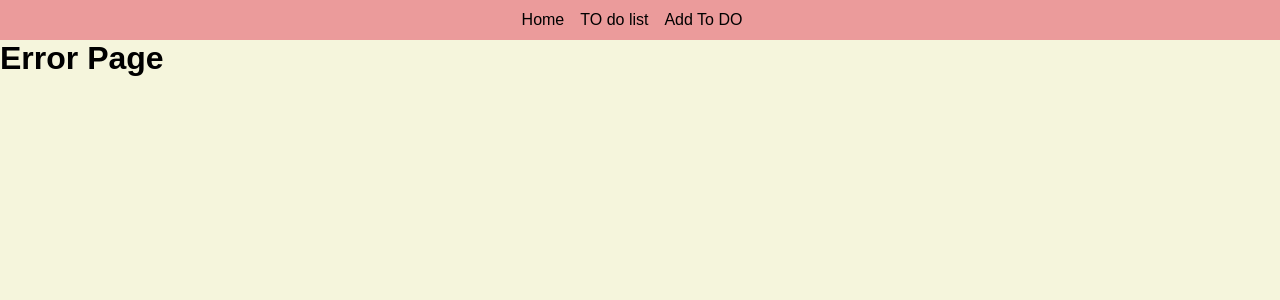
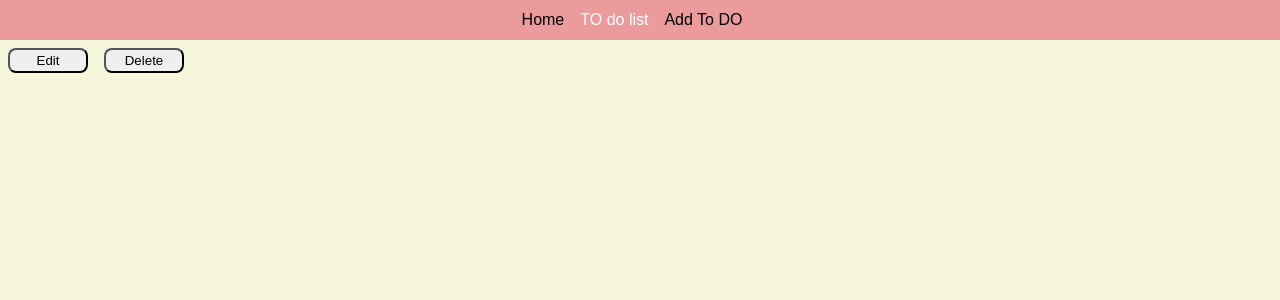
Before and after one commit to Imran-2022/MERN-TODO-APP, a React (Create React App) app: page /show-todo in a window 1280 px wide. Shown: the top 300 px of the page. Built offline with nearby package versions, Linux system fonts and the light colour scheme.

Commit message:
todo structure

```diff
--- a/src/features/to-do/AddTodo.js
+++ b/src/features/to-do/AddTodo.js
@@ -1,9 +1,15 @@
 import React from 'react';
+import { useNavigate } from "react-router-dom";
 
 const AddTodo = () => {
+    const navigate = useNavigate();
+    const handleAddTodo=()=>{
+        alert("Added")
+        navigate("/show-todo", { replace: true });
+    }
     return (
         <div>
-            <p>add Todo</p>
+            <button onClick={handleAddTodo}>add Todo</button>
         </div>
     );
 };
--- a/src/features/to-do/EditTodo.js
+++ b/src/features/to-do/EditTodo.js
@@ -1,9 +1,21 @@
-import React from 'react';
+import React, { useState } from 'react';
+import { useLocation, useNavigate } from "react-router-dom";
 
 const EditTodo = () => {
+    const location = useLocation();
+    const navigate = useNavigate();
+    const [id, setId] = useState(location.state.id);
+    const [title, setTitle] = useState(location.state.title);
+    const [author, setAuthor] = useState(location.state.author);
+    const handleEditBook=()=>{
+        navigate("/show-todo", { replace: true });
+    }
     return (
         <div>
-            <p>Edit  to do</p>
+            <p>{id}</p>
+            <p>{title}</p>
+            <p>{author}</p>
+            <button onClick={handleEditBook}>Edit  to do</button>
         </div>
     );
 };
--- a/src/features/to-do/ViewTodo.js
+++ b/src/features/to-do/ViewTodo.js
@@ -1,9 +1,26 @@
 import React from 'react';
+import { Link } from 'react-router-dom';
 
 const ViewTodo = () => {
+    const id=1;
+    const title="this is tite"
+    const author="this is author"
+    const handleDeleteBook=() => {
+        console.log(id)
+    }
     return (
+
         <div>
-            <p>todo</p>
+             <Link to="/edit-todo" state={{ id, title, author }}>
+                      <button>Edit</button>
+                    </Link>
+                    <button
+                      onClick={() => {
+                        handleDeleteBook(id);
+                      }}
+                    >
+                      Delete
+                    </button>
         </div>
     );
 };
--- a/src/layouts/Navbar.js
+++ b/src/layouts/Navbar.js
@@ -7,10 +7,10 @@ const Navbar = () => {
       <NavLink to="/home" className="nav-link">
         Home
       </NavLink>
-      <NavLink to="/show-books" className="nav-link">
+      <NavLink to="/show-todo" className="nav-link">
         TO do list
       </NavLink>
-      <NavLink to="/add-book" className="nav-link">
+      <NavLink to="/add-todo" className="nav-link">
         Add To DO
       </NavLink>
     </nav>
--- a/src/routes/Index.js
+++ b/src/routes/Index.js
@@ -13,9 +13,9 @@ const Index = () => {
             <Routes>
                 <Route path="/" element={<Home />} />
                 <Route path="/home" element={<Home />} />
-                <Route path="/show-books" element={<ViewTodo />} />
-                <Route path="/add-book" element={<AddTodo />} />
-                <Route path="/edit-book" element={<EditTodo />} />
+                <Route path="/show-todo" element={<ViewTodo />} />
+                <Route path="/add-todo" element={<AddTodo />} />
+                <Route path="/edit-todo" element={<EditTodo />} />
                 <Route path="*" element={<Error />} />
             </Routes>
         </div>
```
